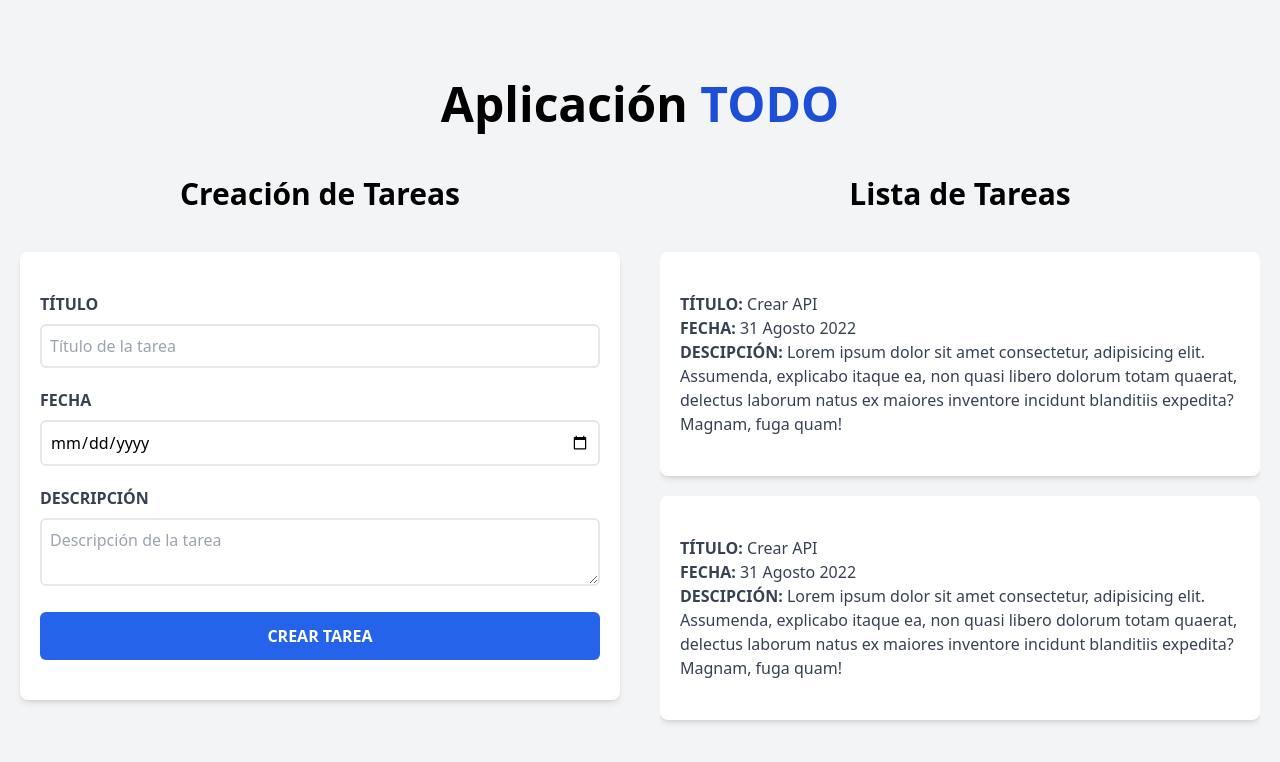
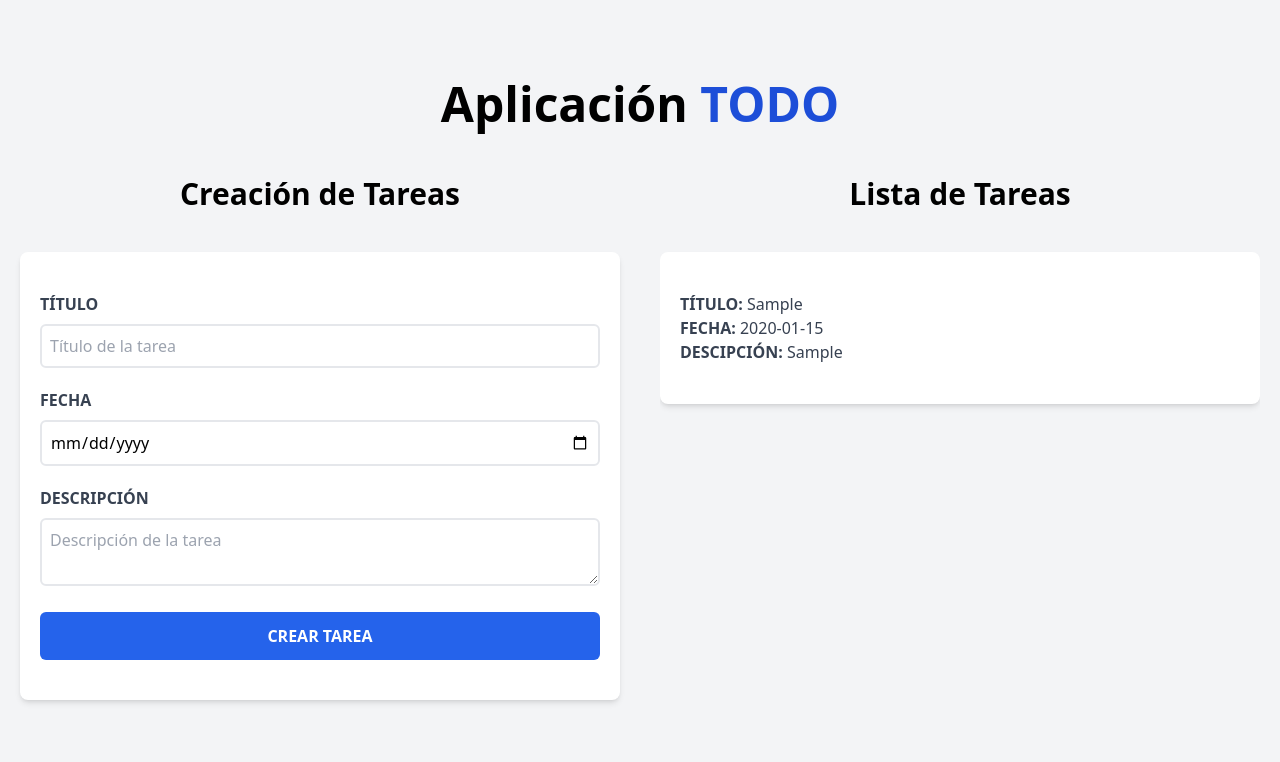
Before and after one commit to Juantor98/to-do, a React (Vite) app: page / in a window 1280 px wide. Both pictures are taken after typing "Sample", "2020-01-15", "Sample" into the empty fields and a click on the input "Crear Tarea". Shown: the top 762 px of the page. Built offline with nearby package versions, Linux system fonts and the light colour scheme.

Commit message:
Crear componentes
Creación de tareas dinámicamente

```diff
--- a/src/App.jsx
+++ b/src/App.jsx
@@ -14,7 +14,9 @@ function App() {
           tareas={tareas}
           setTareas={setTareas}
         />
-        <TaskList />
+        <TaskList
+          tareas={tareas}
+        />
       </div>
     </div>
   )
--- a/src/components/AlertError.jsx
+++ b/src/components/AlertError.jsx
@@ -1,7 +1,7 @@
-export const AlertError = ({mensaje}) => {
+export const AlertError = ({children}) => {
   return (
     <div className="bg-red-600 font-bold text-center text-white p-3 mb-5 rounded-md">
-      <p>{mensaje}</p>
+      <p>{children}</p>
     </div>
   );
 };
--- a/src/components/Form.jsx
+++ b/src/components/Form.jsx
@@ -40,7 +40,10 @@ export const Form = ({tareas, setTareas}) => {
         </h2>
 
         <form onSubmit={handleSubmit} className='bg-white shadow-md rounded-lg py-10 px-5 mb-10'>
-            {error && <AlertError mensaje='Faltan campos por diligenciar'/>}
+            {error &&
+                <AlertError>
+                    <p>Todos los campos son obligatorios</p>
+                </AlertError>}
             <div className='mb-5'>
                 <label
                     htmlFor='titulo'
--- a/src/components/Task.jsx
+++ b/src/components/Task.jsx
@@ -1,21 +1,19 @@
 
-export const Task = () => {
+export const Task = ({tarea}) => {
+
+  const {titulo, fecha, descripcion} = tarea;
+
   return (
     <div className="bg-white shadow-md px-5 py-10 rounded-lg mt-5">
       <p className="font-bold text-gray-700 uppercase">
-        Título: <span className="font-normal normal-case">Crear API</span>
+        Título: <span className="font-normal normal-case">{titulo}</span>
       </p>
       <p className="font-bold text-gray-700 uppercase">
-        Fecha: <span className="font-normal normal-case">31 Agosto 2022</span>
+        Fecha: <span className="font-normal normal-case">{fecha}</span>
       </p>
       <p className="font-bold text-gray-700 uppercase">
         Descipción:{" "}
-        <span className="font-normal normal-case">
-          Lorem ipsum dolor sit amet consectetur, adipisicing elit. Assumenda,
-          explicabo itaque ea, non quasi libero dolorum totam quaerat, delectus
-          laborum natus ex maiores inventore incidunt blanditiis expedita?
-          Magnam, fuga quam!
-        </span>
+        <span className="font-normal normal-case">{descripcion}</span>
       </p>
     </div>
   );
--- a/src/components/TaskList.jsx
+++ b/src/components/TaskList.jsx
@@ -1,11 +1,17 @@
 import { Task } from "./Task";
 
-export const TaskList = () => {
+export const TaskList = ({tareas}) => {
 return (
     <div className="md:w-1/2 lg:2/5 mx-5 mb-10 md:h-screen overflow-scroll">
         <h2 className="font-black text-3xl text-center mb-10">Lista de Tareas</h2>
-        <Task />
-        <Task />
+        {tareas.map((tarea, index) => {
+            return(
+                <Task
+                    key={index}
+                    tarea={tarea}
+                />
+            )
+        })}
     </div>
     );
 };
```
